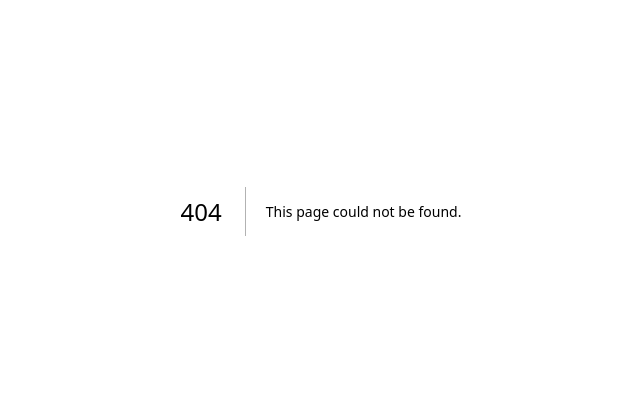
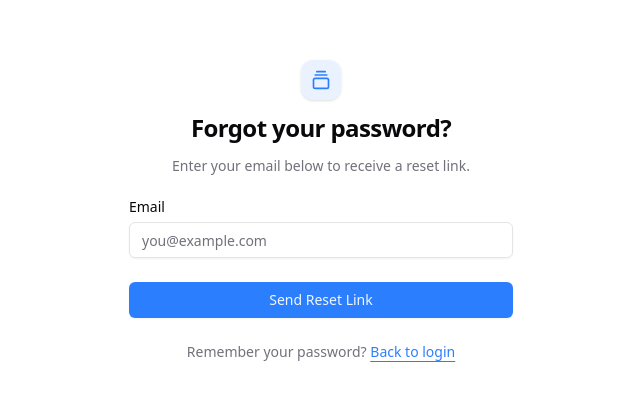
Before and after one commit to ahmetskilinc/startalyze, a Next.js app: page /forgot-password in a window 1280 px wide. Before the commit this address had no page. Shown: the part 189-590 px from the top of the page, without its empty margins (319-959 px from the left). Built offline with nearby package versions, Linux system fonts and the light colour scheme.

Commit message:
feat(auth): add Forgot Password form component

```diff
--- /dev/null
+++ b/src/app/(auth)/forgot-password/page.tsx
@@ -0,0 +1,8 @@
+import { ForgotPasswordForm } from "@/app/components/auth/forgotPass-form";
+import React from "react";
+
+const ForgotPassword = () => {
+  return <ForgotPasswordForm />;
+};
+
+export default ForgotPassword;
--- /dev/null
+++ b/src/app/components/auth/forgotPass-form.tsx
@@ -0,0 +1,60 @@
+import { GalleryVerticalEnd } from "lucide-react";
+import Link from "next/link";
+
+import { cn } from "@/lib/utils";
+import { Button } from "@/components/ui/button";
+import { Input } from "@/components/ui/input";
+import { Label } from "@/components/ui/label";
+
+export function ForgotPasswordForm({
+  className,
+  ...props
+}: React.ComponentPropsWithoutRef<"div">) {
+  return (
+    <div className={cn("flex flex-col gap-6", className)} {...props}>
+      <form>
+        <div className="flex flex-col gap-6">
+          <div className="flex flex-col items-center gap-3 text-center">
+            <a href="#" className="flex items-center gap-2">
+              <div className="flex h-10 w-10 items-center justify-center rounded-xl bg-primary/10 text-primary shadow-sm">
+                <GalleryVerticalEnd className="size-5" />
+              </div>
+              <span className="sr-only">Startalyse</span>
+            </a>
+            <h1 className="text-2xl font-semibold tracking-tight text-foreground">
+              Forgot your password?
+            </h1>
+            <p className="text-sm text-muted-foreground">
+              Enter your email below to receive a reset link.
+            </p>
+          </div>
+
+          <div className="flex flex-col gap-6">
+            <div className="grid gap-2">
+              <Label htmlFor="email">Email</Label>
+              <Input
+                id="email"
+                type="email"
+                placeholder="you@example.com"
+                required
+              />
+            </div>
+            <Button type="submit" className="w-full">
+              Send Reset Link
+            </Button>
+          </div>
+
+          <div className="text-sm text-muted-foreground text-center">
+            Remember your password?{" "}
+            <Link
+              href="/login"
+              className="text-primary font-medium underline underline-offset-4 hover:text-primary/80 transition-colors"
+            >
+              Back to login
+            </Link>
+          </div>
+        </div>
+      </form>
+    </div>
+  );
+}
```
